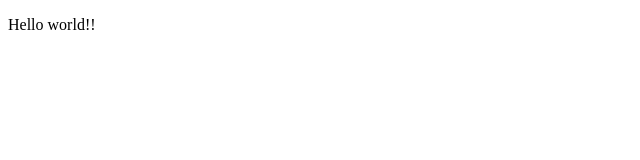
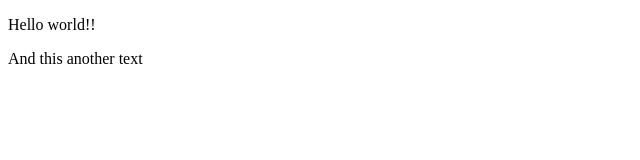
Before and after one commit to Naixello/Test-commit, a plain HTML site: page index.html in a window 1280 px wide. Shown: the whole page, without its empty margins (0-640 px from the left). Drawn offline with Linux system fonts and the light colour scheme.

Commit message:
my third commit

```diff
--- a/index.html
+++ b/index.html
@@ -6,5 +6,6 @@
  </head>
  <body>
   <p>Hello world!!</p>
+  <p>And this another text</p>
  </body>
 </html>
```
